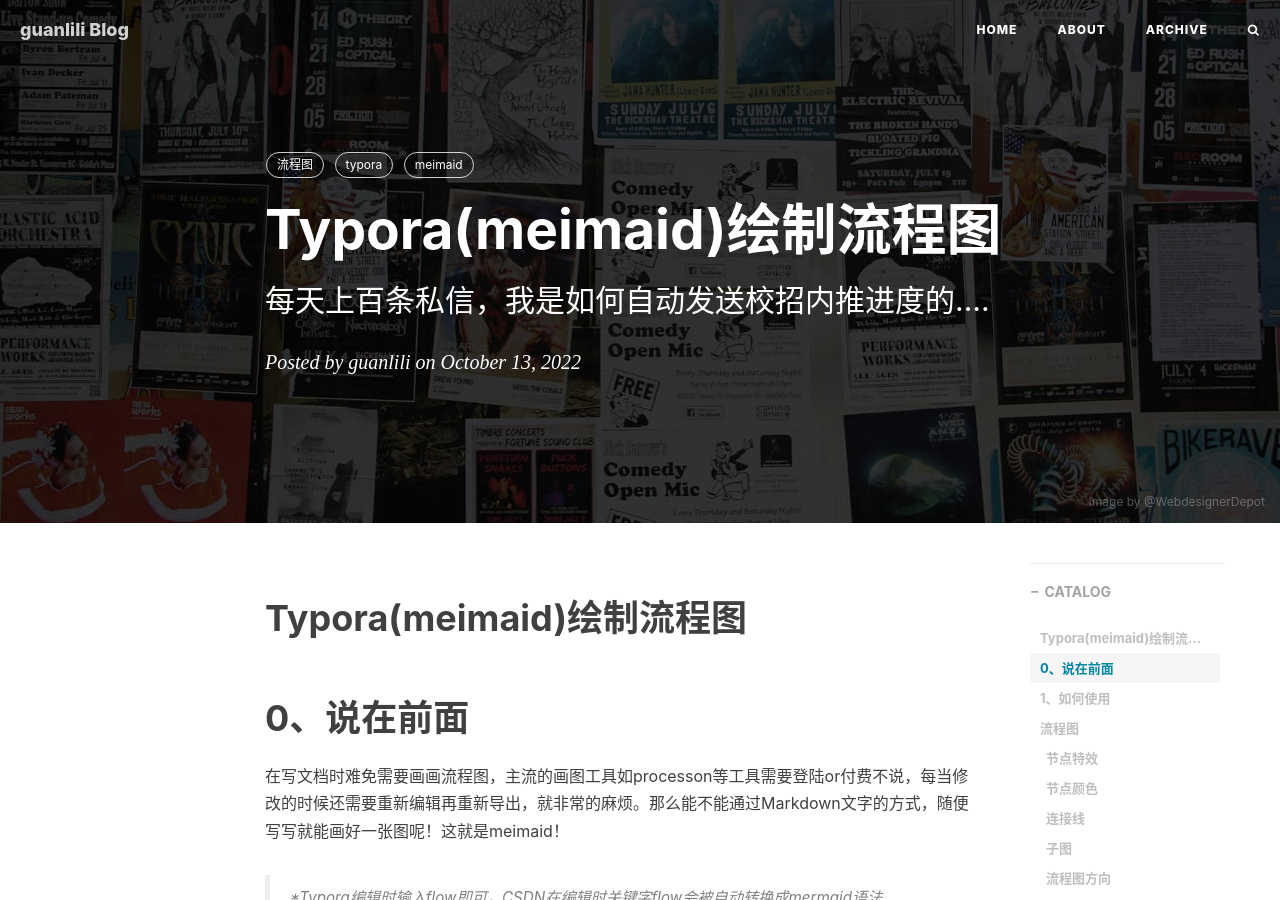
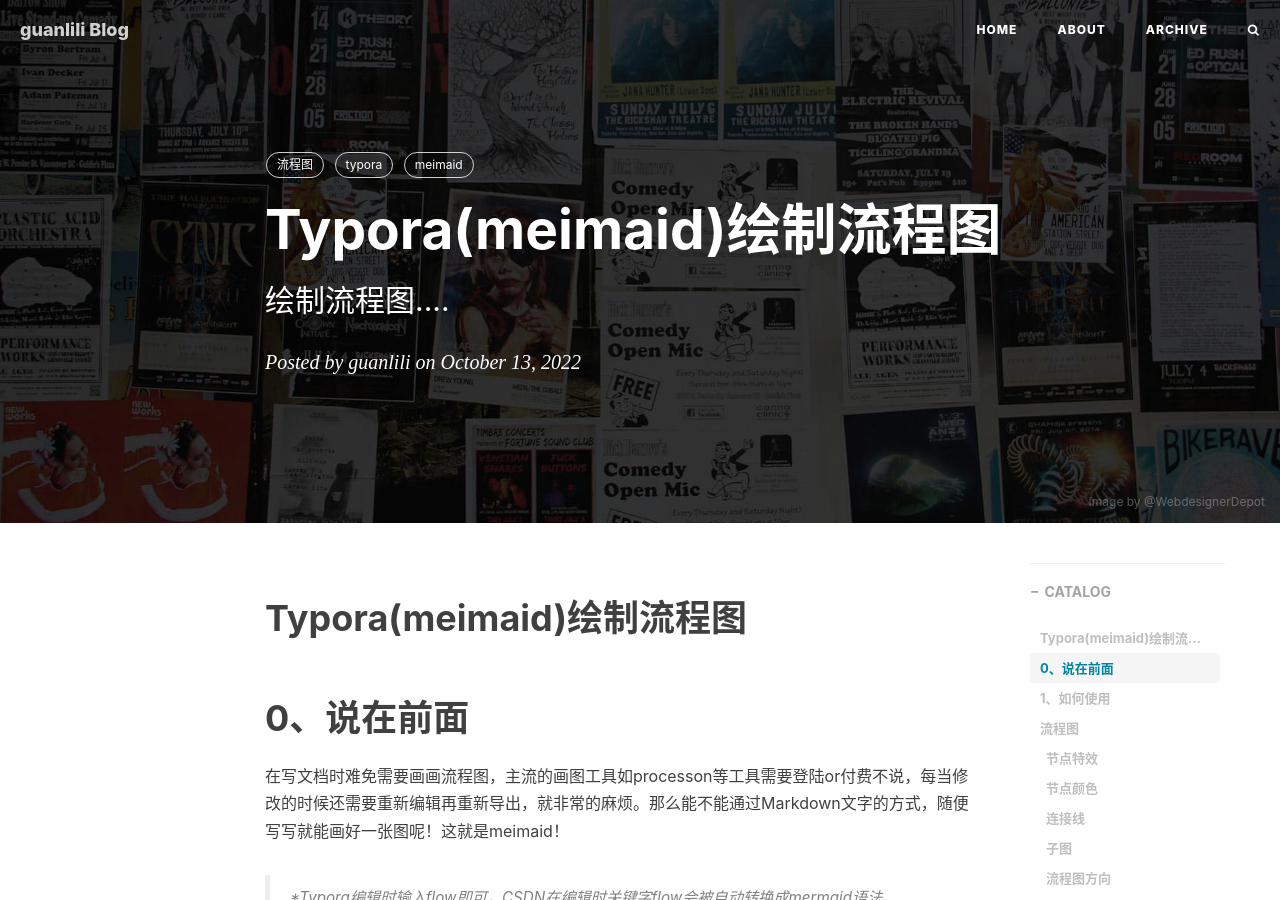
Before and after one commit to guanlili/guanlili.github.io, a Jekyll site: the page built from _posts/Tutorials/2022-10-13-Typora(meimaid)绘制流程图.md, in a window 1280 px wide and 900 px high. Built offline with Jekyll 4.4.1, drawn with Linux system fonts in a browser that asks for light colours; nearby versions of some CDN libraries; comment, search, counter and statistics services are not loaded; a style sheet for code colours, icons or effects is not loaded.

Commit message:
Update 2022-10-13-Typora(meimaid)绘制流程图.md

```diff
--- a/_posts/Tutorials/2022-10-13-Typora(meimaid)绘制流程图.md
+++ b/_posts/Tutorials/2022-10-13-Typora(meimaid)绘制流程图.md
@@ -10,7 +10,7 @@ tags:
   - 流程图
   - typora
   - meimaid
-subtitle: "每天上百条私信，我是如何自动发送校招内推进度的...."
+subtitle: "绘制流程图...."
 ---
 
 # Typora(meimaid)绘制流程图
```
